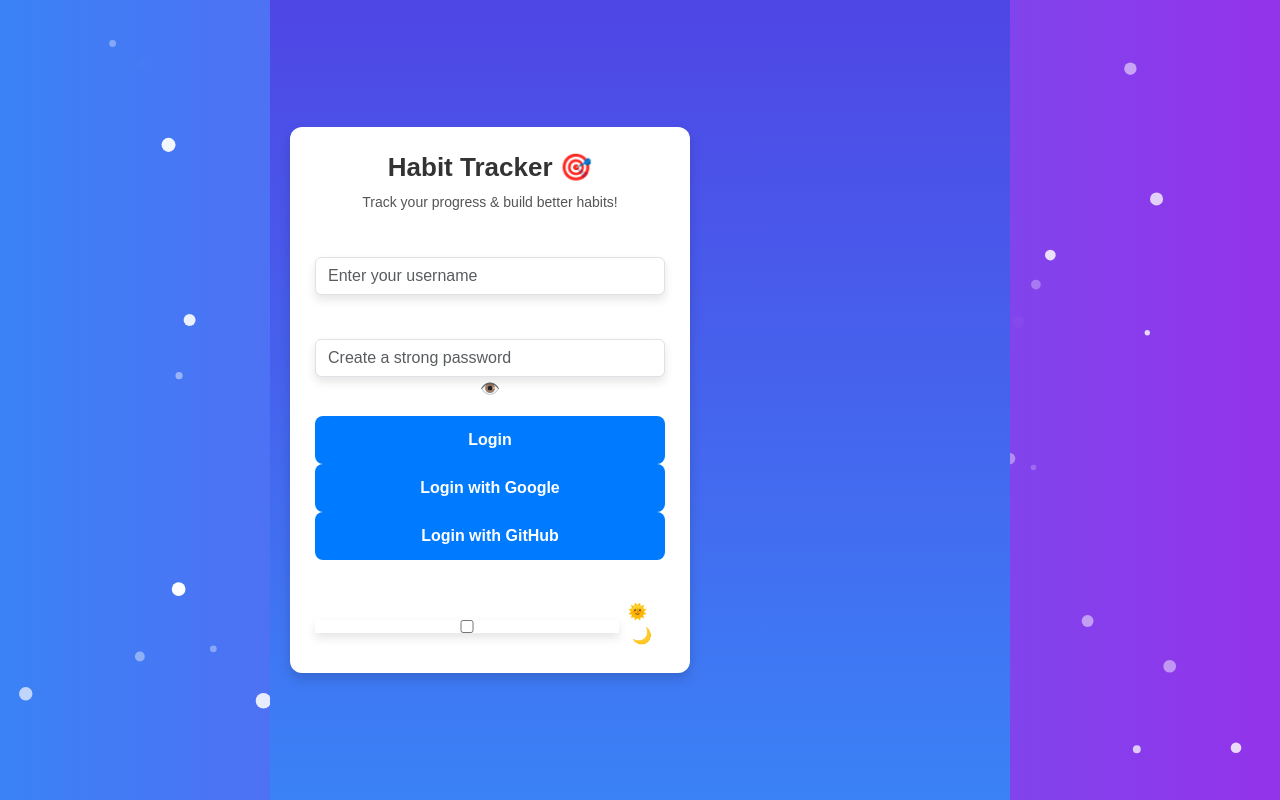
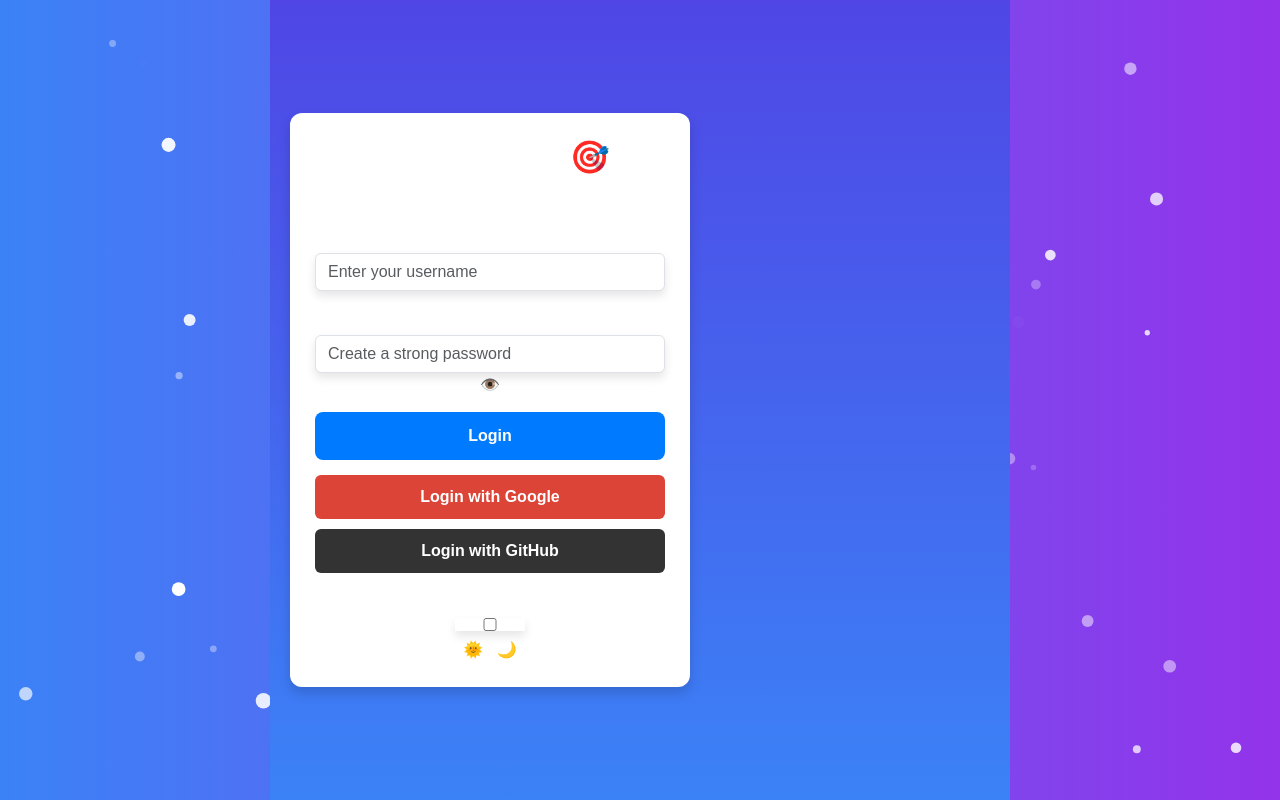
Before and after one commit to FionaG26/habit-tracker, a Vue app in the folder habit-tracker-vue/: page / in a window 1280 px wide. Built offline with nearby package versions, Linux system fonts and the light colour scheme.

Commit message:
Update Auth.vue

```diff
--- a/habit-tracker-vue/src/components/Auth.vue
+++ b/habit-tracker-vue/src/components/Auth.vue
@@ -49,6 +49,7 @@
 import API from '../services/api';
 import { ref, watch, onMounted } from 'vue';
 import confetti from 'canvas-confetti';
+import gsap from "gsap";
 
 export default {
   setup() {
@@ -108,6 +109,20 @@ export default {
 
     onMounted(() => {
       document.body.classList.toggle('dark-mode', darkMode.value);
+
+      const header = document.querySelector(".title");
+      const footer = document.querySelector(".toggle-text");
+      const oauthButtons = document.querySelector(".oauth-buttons");
+
+      if (header) {
+        gsap.from(header, { opacity: 0, y: -20, duration: 1 });
+      }
+      if (footer) {
+        gsap.from(footer, { opacity: 0, y: 20, duration: 1 });
+      }
+      if (oauthButtons) {
+        gsap.from(oauthButtons, { opacity: 0, scale: 0.9, duration: 1 });
+      }
     });
 
     return { isLogin, form, showPassword, toggleAuthMode, togglePasswordVisibility, handleSubmit, oauthLogin, playConfetti, confettiCanvas, loading, darkMode, toggleTheme };
@@ -136,43 +151,28 @@ export default {
   transition: transform 0.3s ease-in-out;
 }
 
-.title {
-  font-size: 26px;
-  font-weight: bold;
-  color: #333;
+.oauth-buttons {
+  margin-top: 15px;
+  display: flex;
+  flex-direction: column;
+  gap: 10px;
 }
 
-.subtitle {
-  font-size: 14px;
-  color: #555;
-  margin-bottom: 15px;
-}
-
-.loading-spinner {
-  border: 4px solid #f3f3f3;
-  border-top: 4px solid #4f46e5;
-  border-radius: 50%;
-  width: 25px;
-  height: 25px;
-  animation: spin 1s linear infinite;
-  margin: 10px auto;
-}
-
-@keyframes spin {
-  0% { transform: rotate(0deg); }
-  100% { transform: rotate(360deg); }
-}
-
-.theme-toggle {
-  display: flex;
-  justify-content: center;
-  align-items: center;
-  margin-top: 10px;
+.btn-google, .btn-github {
+  padding: 10px;
+  width: 100%;
+  border: none;
+  border-radius: 6px;
   cursor: pointer;
 }
 
-.dark-mode {
-  background: #121212;
+.btn-google {
+  background-color: #db4437;
+  color: white;
+}
+
+.btn-github {
+  background-color: #333;
   color: white;
 }
 </style>
```
